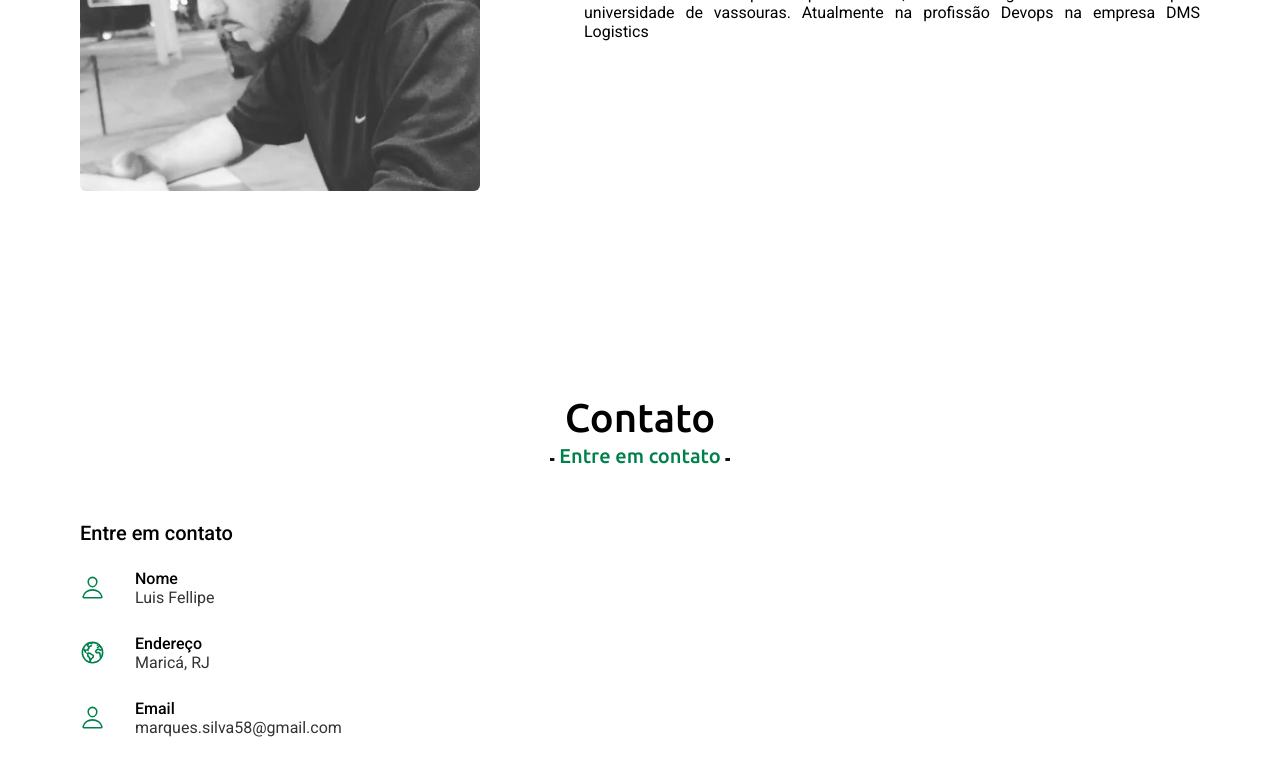
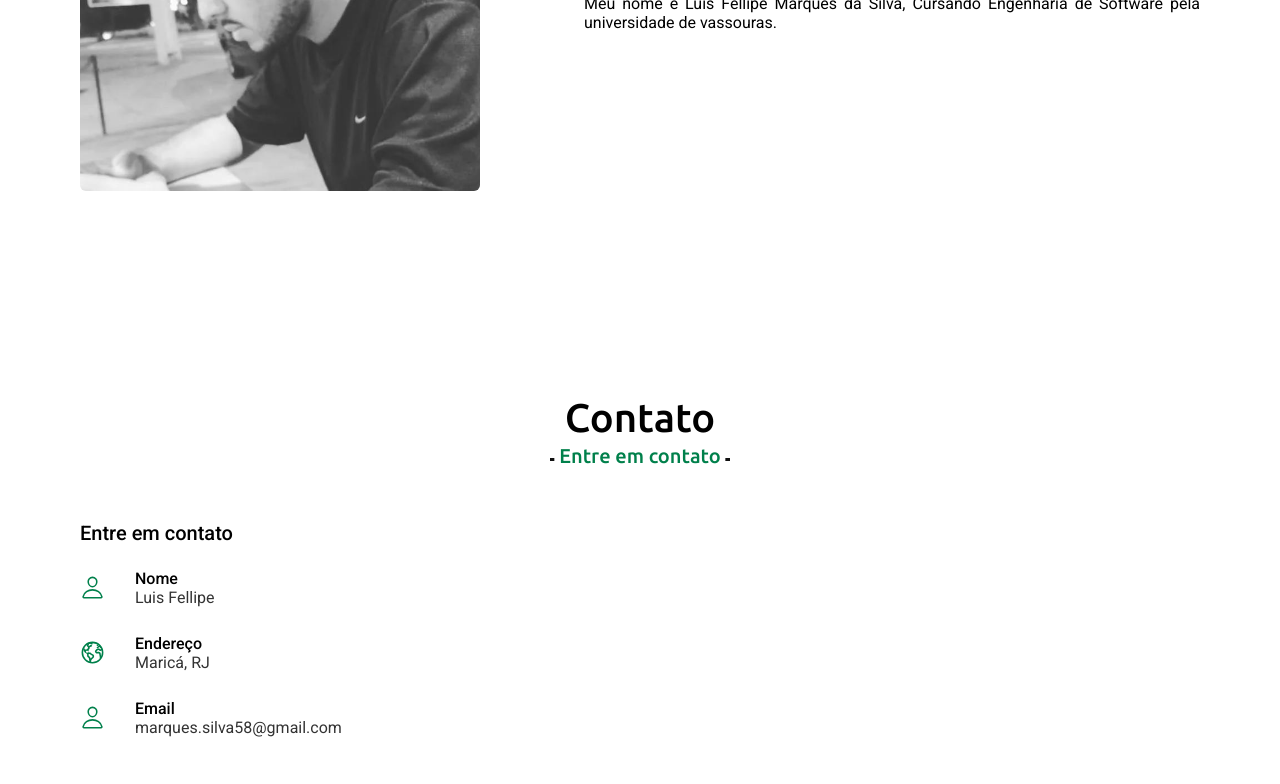
Before and after one commit to CariocaFellipe/LuisFellipeMarques, a plain HTML site: page index.html in a window 1280 px wide. Shown: the part 1235-2019 px from the top of the page. Drawn offline with nearby package versions, Linux system fonts and the light colour scheme.

Commit message:
Update index.html

```diff
--- a/index.html
+++ b/index.html
@@ -46,7 +46,7 @@
                 </div>
                 <div class="column right">
                     <div class="text">Luis Fellipe Marques da Silva <span class="typing-2"></span></div>
-                    <p>Meu nome é Luis Fellipe Marques da Silva, Cursando Engenharia de Software pela universidade de vassouras. Atualmente na profissão Devops na empresa DMS Logistics</p>
+                    <p>Meu nome é Luis Fellipe Marques da Silva, Cursando Engenharia de Software pela universidade de vassouras.</p>
                 </div>
             </div>
         </div>
```
